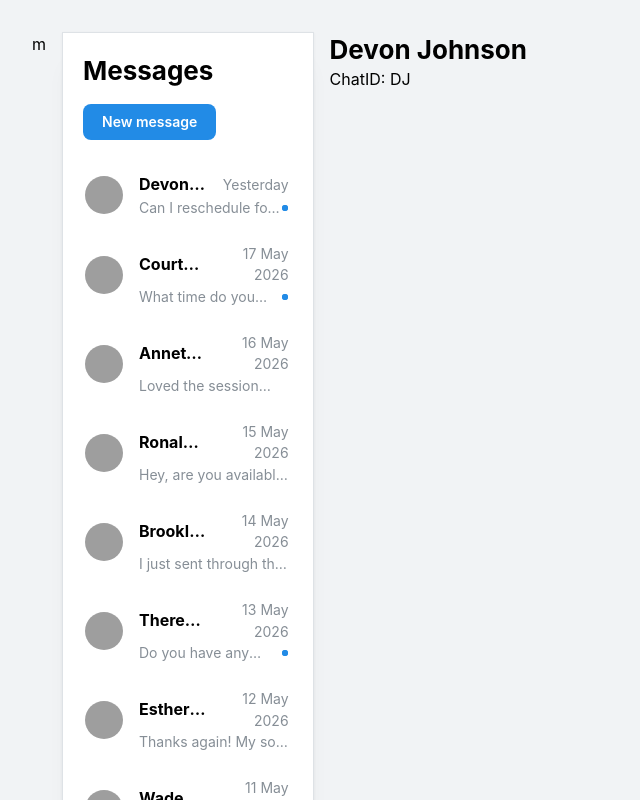
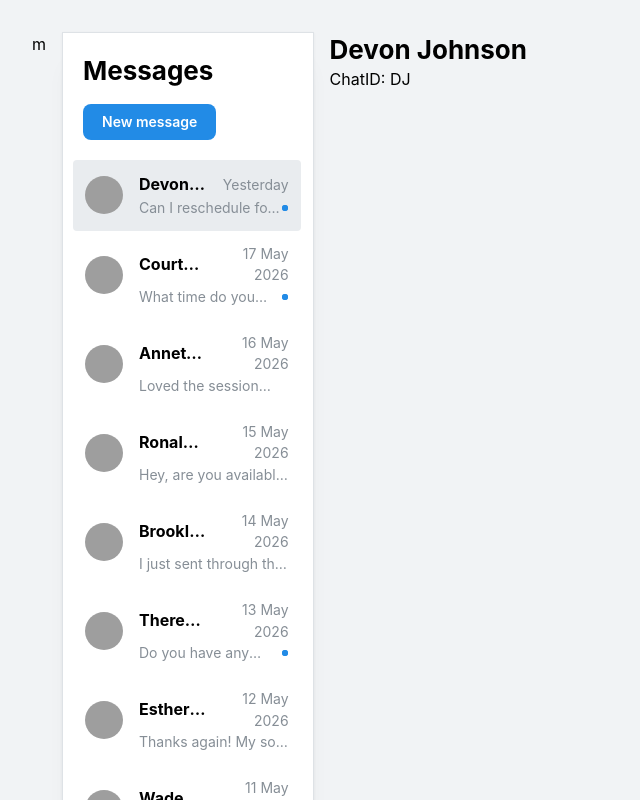
Before and after one commit to henrylin03/zam-messages--ui, a React (Vite) app: page /messages/DJ in a window 1280 px wide. Shown: the top 800 px of the page, without its empty margins (0-640 px from the left). Built offline with nearby package versions, Linux system fonts and the light colour scheme; grey boxes are pictures that could not be loaded.

Commit message:
feat(MessagePreview): links are React Router <NavLink > components, such that they are 'active' when we are on that chat's page
fixes #14

```diff
--- a/src/pages/MessagesPage/MessagesList/MessagePreview/MessagePreview.module.css
+++ b/src/pages/MessagesPage/MessagesList/MessagePreview/MessagePreview.module.css
@@ -11,3 +11,7 @@
   display: flex;
   align-items: center;
 }
+
+.activeLink > .inner {
+  background-color: var(--mantine-color-gray-2)
+}
--- a/src/pages/MessagesPage/MessagesList/MessagePreview/MessagePreview.tsx
+++ b/src/pages/MessagesPage/MessagesList/MessagePreview/MessagePreview.tsx
@@ -2,7 +2,7 @@ import { getDateTimeString } from "@/lib/dayjs";
 import { Avatar, Group, Indicator, Stack, Text } from "@mantine/core";
 import type { Message } from "@models/messages";
 import type { OpUnitType as TimeUnit } from "dayjs";
-import { Link } from "react-router";
+import { NavLink } from "react-router";
 import styles from "./MessagePreview.module.css";
 
 interface Props {
@@ -19,13 +19,19 @@ const MessagePreview = ({ message }: Props) => {
     unitOfMeasurement: "day",
     value: 2,
   };
+
   const messageSentTimeDisplayed = getDateTimeString(
     sentTime,
     TIME_BEFORE_ABSOLUTE_DATE_SHOWN,
   );
 
   return (
-    <Link to={`/messages/${author.id}`}>
+    <NavLink
+      to={`/messages/${author.id}`}
+      className={({ isActive }) =>
+        [isActive ? styles.activeLink : ""].join(" ")
+      }
+    >
       <Group
         justify="space-between"
         wrap="nowrap"
@@ -53,7 +59,7 @@ const MessagePreview = ({ message }: Props) => {
           </div>
         </Stack>
       </Group>
-    </Link>
+    </NavLink>
   );
 };
 
```
